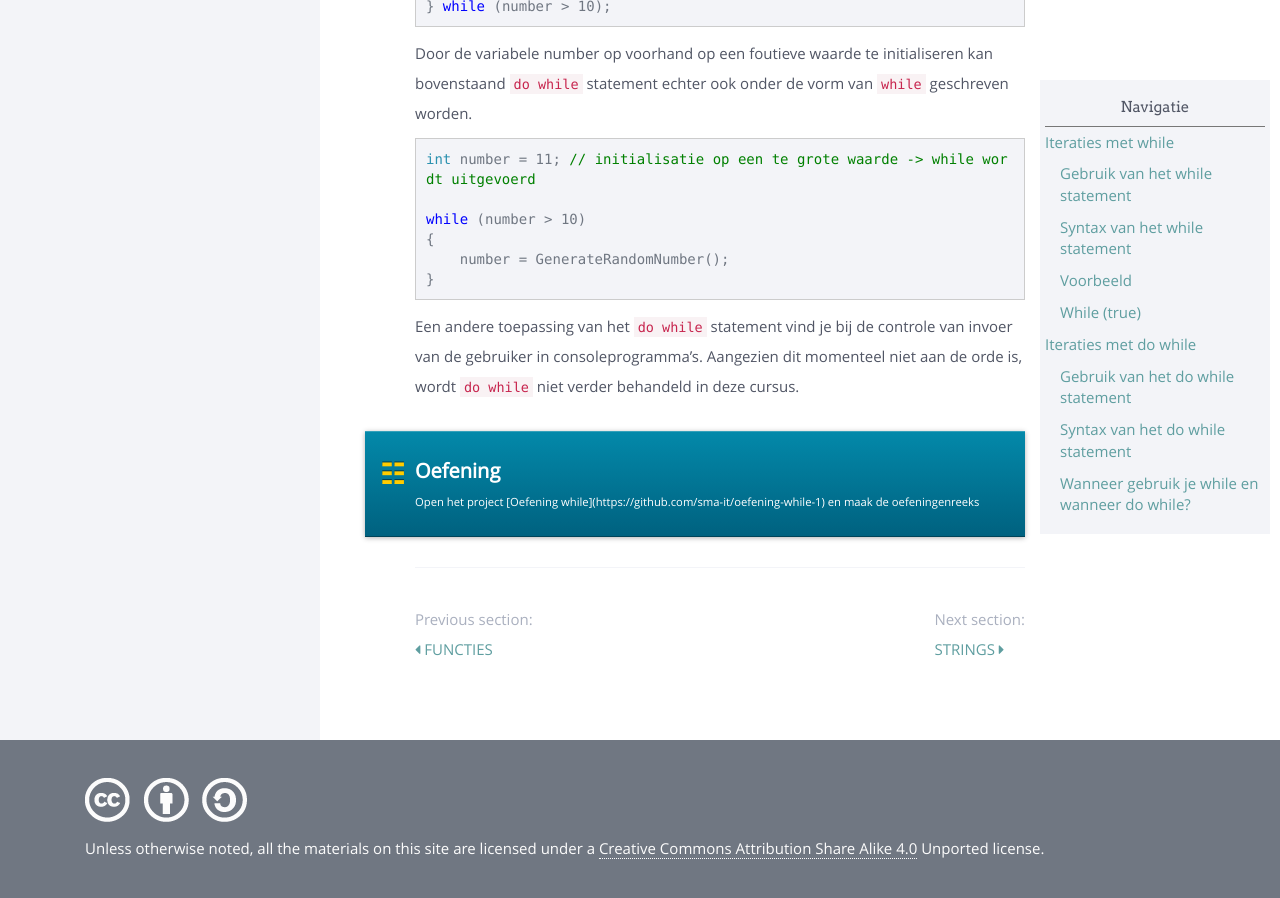
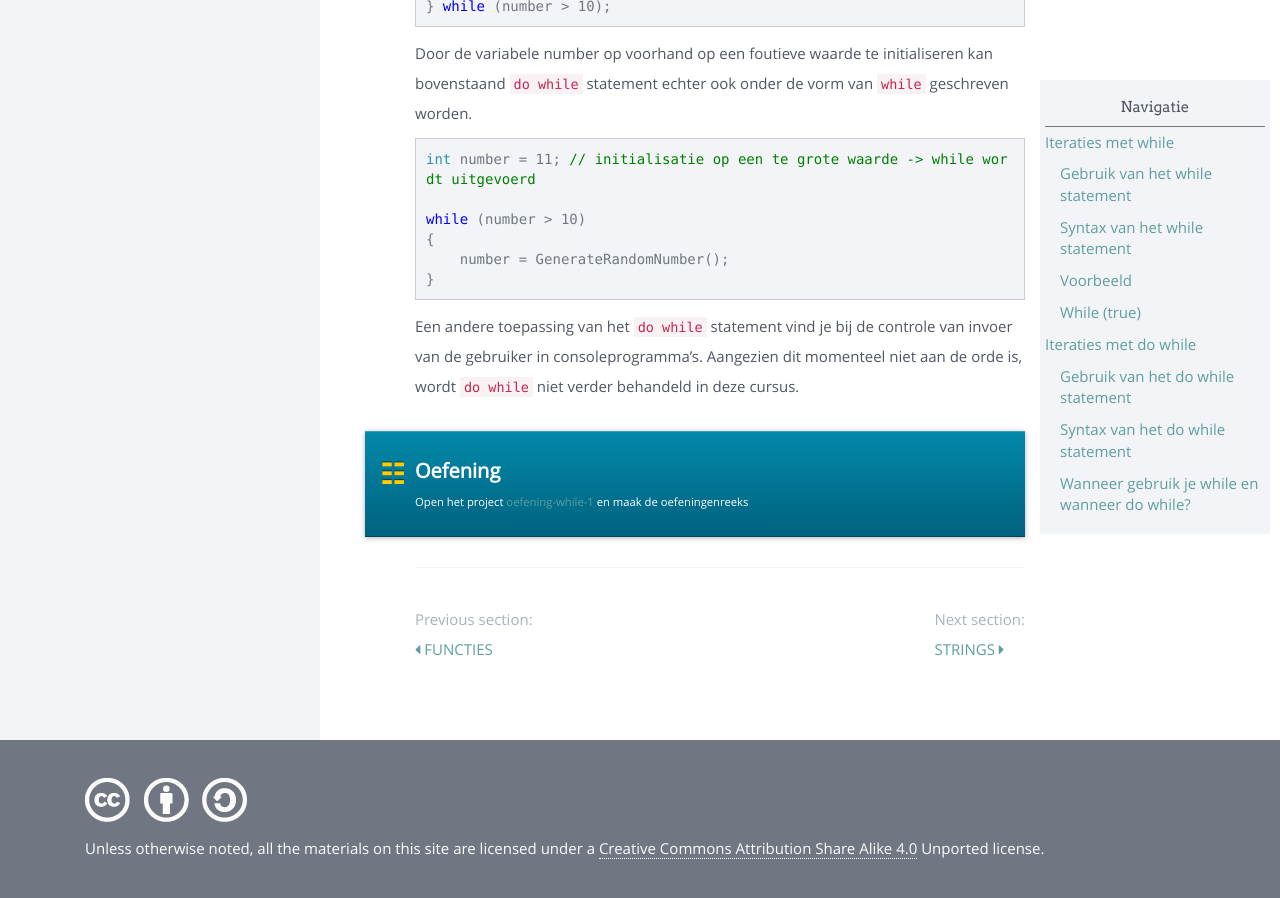
Before and after one commit to sma-it/sma-it.github.io, a Jekyll site: the page built from modules/basics/_posts/2000-01-09-While.md, in a window 1280 px wide and 900 px high, scrolled down 3199 px. Built offline with Jekyll 4.4.1, drawn with Linux system fonts in a browser that asks for light colours; nearby versions of some CDN libraries; some of the changed lines change nothing that is shown.

Commit message:
Added link to exercises

```diff
--- a/modules/basics/_posts/2000-01-09-While.md
+++ b/modules/basics/_posts/2000-01-09-While.md
@@ -111,5 +111,5 @@
 Een andere toepassing van het `do while` statement vind je bij de controle van invoer van de gebruiker in consoleprogramma's. Aangezien dit momenteel niet aan de orde is, wordt `do while` niet verder behandeld in deze cursus.
 
 <div class="note oefening">
-<p>Open het project [Oefening while](https://github.com/sma-it/oefening-while-1) en maak de oefeningenreeks</p>
+    <p>Open het project <a href="https://github.com/sma-it/oefening-while-1">oefening-while-1</a> en maak de oefeningenreeks</p>
 </div>
```
